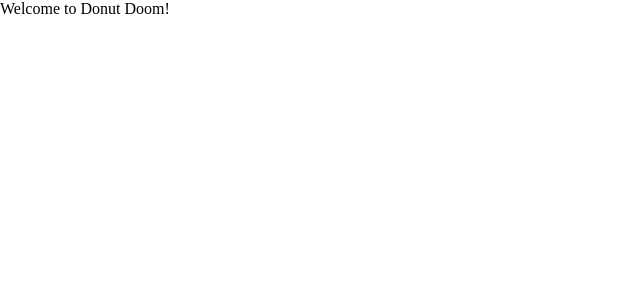
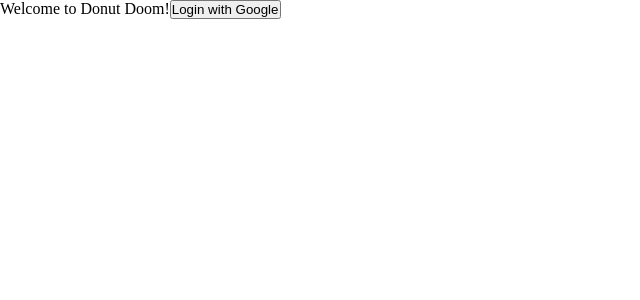
Before and after one commit to mohanamisra/donut-doom, a React (Vite) app: page / in a window 1280 px wide. Shown: the top 300 px of the page, without its empty margins (0-640 px from the left). Built offline with nearby package versions, Linux system fonts and the light colour scheme.

Commit message:
Basic google sign in

```diff
--- a/src/App.jsx
+++ b/src/App.jsx
@@ -1,7 +1,7 @@
 import React from 'react';
 import './App.css'
 import Game from './pages/Game.jsx';
-import Welcome from './pages/Welcome.jsx';
+import Login from './pages/Login.jsx';
 
 import {Routes, Route, Navigate} from "react-router-dom";
 
@@ -9,7 +9,7 @@ const App = () => {
     return (
         <div>
             <Routes>
-                <Route path="/" element={<Welcome/>} />
+                <Route path="/" element={<Login/>} />
                 <Route path="/game" element={<Game/>} />
             </Routes>
         </div>
--- a/src/config.jsx
+++ b/src/config.jsx
@@ -1,9 +1,6 @@
-// Import the functions you need from the SDKs you need
 import { initializeApp } from "firebase/app";
-// TODO: Add SDKs for Firebase products that you want to use
-// https://firebase.google.com/docs/web/setup#available-libraries
+import {getAuth, GoogleAuthProvider} from "firebase/auth";
 
-// Your web app's Firebase configuration
 const firebaseConfig = {
     apiKey: "AIzaSyAIF-6oUBLMa2J2fmk-GQp6-vvuUM1r18g",
     authDomain: "donutdoomarcade.firebaseapp.com",
@@ -13,5 +10,7 @@ const firebaseConfig = {
     appId: "1:232090199454:web:b19e736f05a249c2dd228f"
 };
 
-// Initialize Firebase
 const app = initializeApp(firebaseConfig);
+const auth = getAuth(app);
+const provider = new GoogleAuthProvider();
+export {auth, provider};
--- /dev/null
+++ b/src/pages/Login.jsx
@@ -0,0 +1,30 @@
+import React, {useEffect, useState} from 'react';
+import {auth, provider} from "../config.jsx";
+import {signInWithPopup} from "firebase/auth";
+
+const Login = () => {
+    const [value, setValue] = useState('');
+
+    const handleClick = () => {
+        signInWithPopup(auth, provider)
+            .then((data) => {
+                console.log(data);
+                setValue(data.user.email);
+                localStorage.setItem("email", data.user.email);
+            });
+    }
+
+    useEffect(() => {
+        setValue(localStorage.getItem("email"));
+    }, []);
+
+    return (
+        <div>
+            {value? console.log("But you are already logged in...") : null}
+            Welcome to Donut Doom!
+            <button onClick = {handleClick}>Login with Google</button>
+        </div>
+    );
+};
+
+export default Login;
--- a/src/pages/Welcome.jsx
+++ /dev/null
@@ -1,11 +0,0 @@
-import React from 'react';
-
-const Welcome = () => {
-    return (
-        <div>
-            Welcome to Donut Doom!
-        </div>
-    );
-};
-
-export default Welcome;
```
Also changed, not shown: src/pages/Rules.jsx (added, +11 -0 lines).
